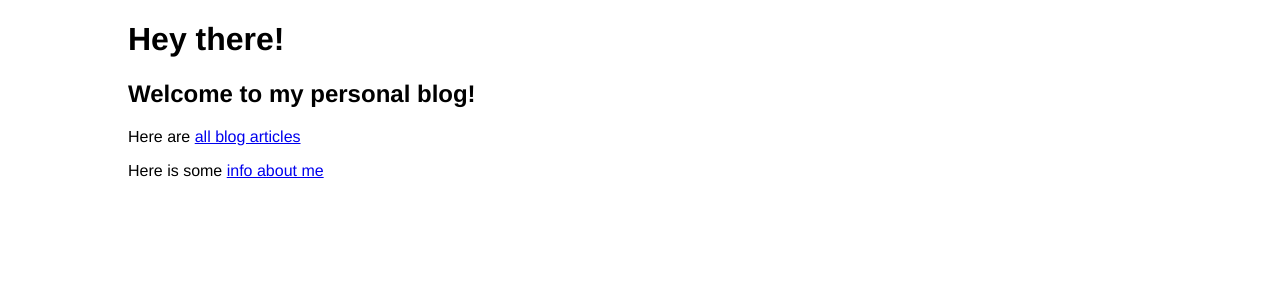
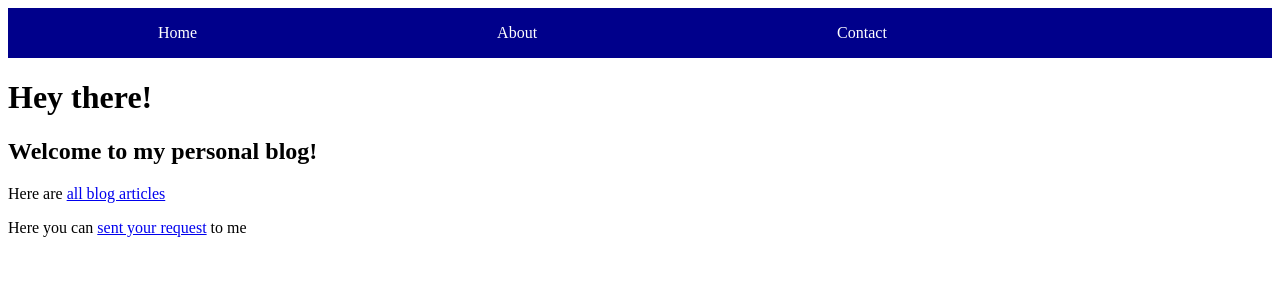
Before and after one commit to divinehoney/Hand-in-2-Flask, a Flask app: page / in a window 1280 px wide. Shown: the top 300 px of the page. Run offline with Flask 3, Linux system fonts and the light colour scheme.

Commit message:
add nav bar, link html together

```diff
--- a/app/static/css/main.css
+++ b/app/static/css/main.css
@@ -1,7 +1,26 @@
-body {
-    max-width: 1024px;
-    margin: 0 auto;
-    padding: 0 20px;
+nav {
+  background-color: darkblue;
+}
 
-    font-family: Helvetica, sans-serif;
-  }
+nav ul {
+  list-style: none;
+  margin: 0;
+  padding: 0;
+  overflow: hidden;
+}
+
+nav li {
+  float: left;
+}
+
+nav li a {
+  display: block;
+  color: white;
+  text-align: center;
+  padding: 16px 150px 16px;
+  text-decoration: none;
+}
+
+nav li a:hover {
+  background-color: blue;
+}
--- a/app/templates/about.html
+++ b/app/templates/about.html
@@ -1,8 +1,8 @@
 {% extends 'base.html' %}
 
-{% block title %}Starting page{% endblock %}
+{% block title %}About me{% endblock %}
 
-{% block body %}
+{% block main %}
     <h1>Me in a nutshell aka CV</h1>
 
     <h2>My education:</h2>
--- a/app/templates/articles/new.html
+++ b/app/templates/articles/new.html
@@ -2,7 +2,7 @@
 
 {% block title %} Article Blog {% endblock %}
 
-{% block body %}
+{% block main %}
 <h1> Publish an Article</h1>
 
 <form method="POST">
--- a/app/templates/base.html
+++ b/app/templates/base.html
@@ -1,15 +1,22 @@
 <!DOCTYPE html>
 <html lang="en">
   <head>
-    {% block head %}
     <meta charset="UTF-8">
     <meta http-equiv="X-UA-Compatible" content="IE=edge">
     <meta name="viewport" content="width=device-width, initial-scale=1.0">
-  <title></title>
+    <title>
+      {% block title %}{% endblock %}
+    </title>
     <link rel="stylesheet" href="{{ url_for('static', filename='css/main.css') }}">
-  {% endblock %}
   </head>
   <body>
-    {% block body %}{% endblock %}
+    <nav>
+      <ul>
+        <li><a href="/">Home</a></li>
+        <li><a href="/about-me/">About</a></li>
+        <li><a href="contact.html">Contact</a></li>
+      </ul>
+    </nav>
+    <main>{% block main %}{% endblock %}</main>
   </body>
 </html>
--- a/app/templates/index.html
+++ b/app/templates/index.html
@@ -2,11 +2,11 @@
 
 {% block title %}Starting page{% endblock %}
 
-{% block body %}
+{% block main %}
     <h1>Hey there!</h1>
 
     <h2>Welcome to my personal blog!</h2>
     <p>Here are <a href="/articles/">all blog articles</a></p>
-    <p>Here is some <a href="/about-me/">info about me</a></p>
+    <p>Here you can <a href="/publisharticle">sent your request</a> to me</p>
 
 {% endblock %}
```
Lines whose indentation alone changed are shown as unchanged.
